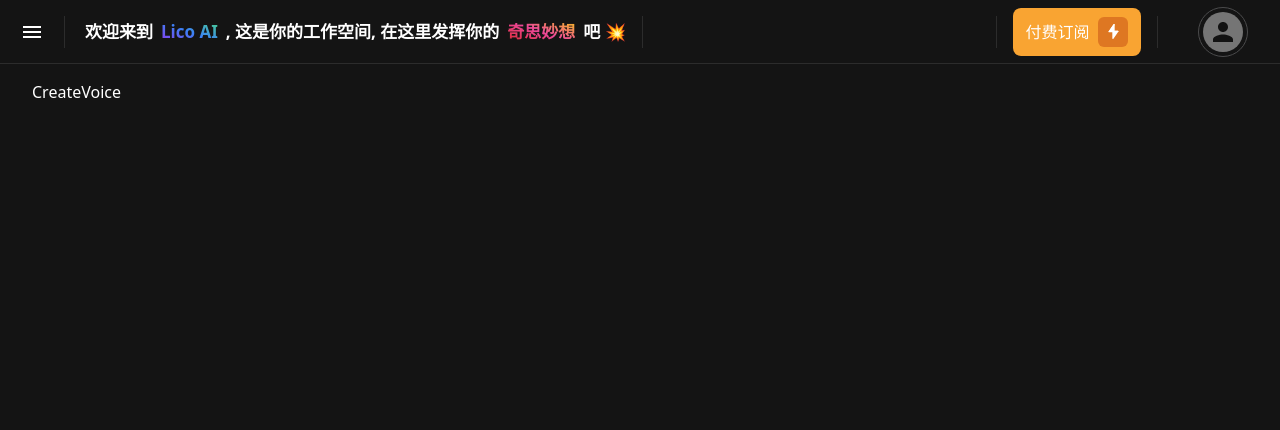
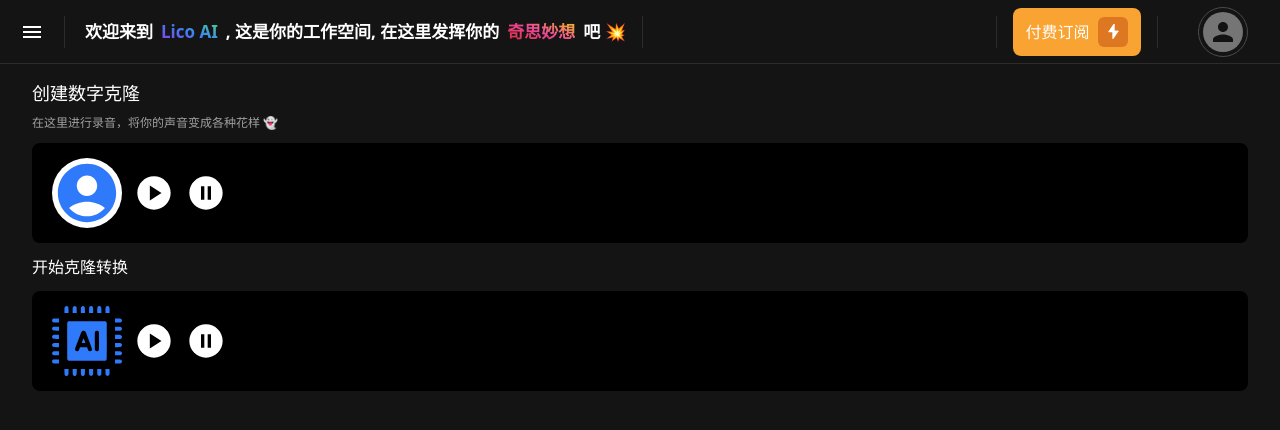
Before and after one commit to Licodeao/lico-ai, a React (Vite) app in the folder graduation-frontend/: page /workspace/voice/create in a window 1280 px wide. Shown: the top 430 px of the page. Built offline with nearby package versions, Linux system fonts and the light colour scheme; no server answers.

Commit message:
feat(Workspace): clone vioce finished

```diff
--- a/graduation-frontend/output.css
+++ b/graduation-frontend/output.css
@@ -1289,6 +1289,21 @@ video {
   background-color: ;
 }
 
+.bg-black {
+  --tw-bg-opacity: 1;
+  background-color: rgb(0 0 0 / var(--tw-bg-opacity));
+}
+
+.bg-\[\#eee\] {
+  --tw-bg-opacity: 1;
+  background-color: rgb(238 238 238 / var(--tw-bg-opacity));
+}
+
+.bg-\[\#666\] {
+  --tw-bg-opacity: 1;
+  background-color: rgb(102 102 102 / var(--tw-bg-opacity));
+}
+
 .bg-gradient-to-tr {
   background-image: linear-gradient(to top right, var(--tw-gradient-stops));
 }
@@ -1478,6 +1493,10 @@ video {
   font-size: 34px;
 }
 
+.text-\[40px\] {
+  font-size: 40px;
+}
+
 .font-black {
   font-weight: 900;
 }
--- a/graduation-frontend/src/pages/workspace/components/voice/components/create/index.tsx
+++ b/graduation-frontend/src/pages/workspace/components/voice/components/create/index.tsx
@@ -1,11 +1,65 @@
 import type { FC, ReactNode } from "react";
-
+import AccountCircleIcon from "@mui/icons-material/AccountCircle";
+import PlayCircleIcon from "@mui/icons-material/PlayCircle";
+import PauseCircleIcon from "@mui/icons-material/PauseCircle";
+import AISvg from "@/assets/img/ai.svg";
 interface IProps {
   children?: ReactNode;
 }
 
 const CreateVoice: FC<IProps> = () => {
-  return <div>CreateVoice</div>;
+  return (
+    <div className="flex flex-col items-start gap-3">
+      <div className="flex flex-col justify-start items-start gap-2">
+        <span className="text-[18px]">创建数字克隆</span>
+        <span className="text-xs text-[#A0A0A0]">
+          在这里进行录音，将你的声音变成各种花样 👻
+        </span>
+      </div>
+
+      <div className="w-full h-[100px] bg-black rounded-lg flex flex-row justify-start items-center gap-3">
+        <div className="flex flex-row justify-start items-center gap-3 ml-5">
+          <AccountCircleIcon
+            sx={{
+              color: "#2E7AFB",
+              bgcolor: "#FFFFFF",
+              borderRadius: "999px",
+              fontSize: "70px",
+            }}
+          />
+
+          <PlayCircleIcon
+            sx={{
+              fontSize: "40px",
+            }}
+          />
+          <PauseCircleIcon
+            sx={{
+              fontSize: "40px",
+            }}
+          />
+        </div>
+      </div>
+
+      <div>开始克隆转换</div>
+
+      <div className="w-full h-[100px] bg-black rounded-lg flex flex-row justify-start items-center gap-3">
+        <div className="flex flex-row justify-start items-center gap-3 ml-5">
+          <img src={AISvg} alt="ai" className="text-[40px] text-white" />
+          <PlayCircleIcon
+            sx={{
+              fontSize: "40px",
+            }}
+          />
+          <PauseCircleIcon
+            sx={{
+              fontSize: "40px",
+            }}
+          />
+        </div>
+      </div>
+    </div>
+  );
 };
 
 export default CreateVoice;
```
Also changed, not shown: graduation-frontend/src/assets/img/ai.svg (added).
